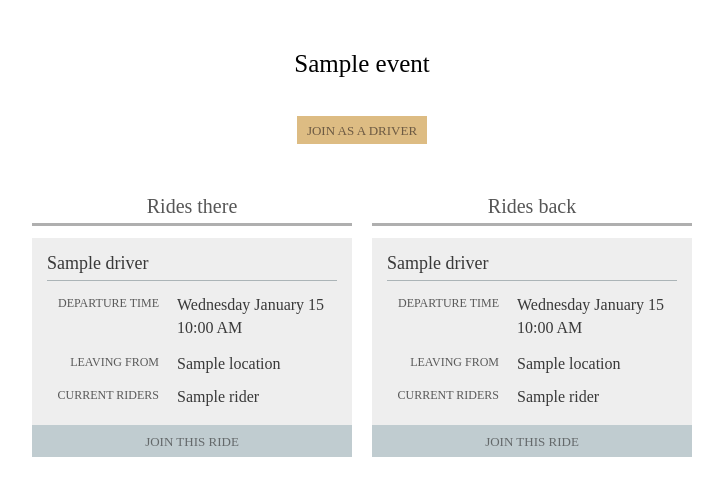
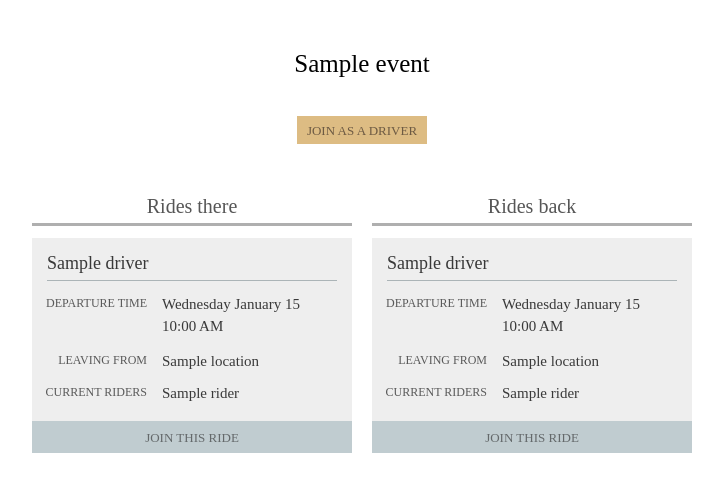
Before and after one commit to nikrdc/motorpool, a Flask app: template templates/event.html in a window 1280 px wide. Shown: the top 496 px of the page, without its empty margins (278-1001 px from the left). Run offline with Flask 2, Linux system fonts and the light colour scheme; tables that the repository leaves empty hold one stand-in row (values such as "Sample post"); the template is opened without the code that fills it: values that come from a table or form of the project are taken from there, most other values are stand-ins (such as "Sample title", 1, 10 or a date in 2020); some libraries are stand-ins or nearby versions; some web fonts are replaced.

Commit message:
cleaned up some javascript and css

```diff
--- a/static/style.css
+++ b/static/style.css
@@ -111,7 +111,7 @@ body {
     width: 320px;
     margin: 0 auto 10px auto;
     font-family: 'WhitneyMedium';
-    font-size: 16px;
+    font-size: 15px;
 }
 
 .driver_name {
@@ -130,7 +130,7 @@ body {
     text-transform: uppercase;
     font-family: 'WhitneySemibold';
     font-size: 12px;
-    margin: 0 0 0 17px;
+    margin: 0 0 0 5px;
     color: #595959;
     width: 105px;
     text-align: right;
@@ -141,20 +141,20 @@ body {
 }
 
 .date {
-    margin: -15px 0 0 140px;
+    margin: -15px 0 0 125px;
 }
 
 .time {
-    margin: 5px 0 18px 140px;
+    margin: 5px 0 18px 125px;
 }
 
 .location {
-    margin: -15px 0 0 140px;
+    margin: -15px 0 0 125px;
 }
 
 .driver_card ul {
     list-style-type: none;
-    margin: 5px 0 10px 100px;
+    margin: 5px 0 10px 85px;
 }
 
 .driver_card li {
@@ -166,7 +166,7 @@ body {
 }
 
 .riders_label {
-    margin: 15px 0 -20px 17px;
+    margin: 15px 0 -20px 5px;
 }
 
 .the_choice_driver {
@@ -388,7 +388,7 @@ a {
 
 .rider_card {
     background-color: #eee;
-    padding: 12px;
+    padding: 10px 12px;
     height: 43px;
     margin: 0 0 10px 0;
     color: #393939;
@@ -402,7 +402,7 @@ a {
 .rider_name {
     font-family: 'WhitneyMedium';
     font-size: 18px;
-    margin: 0 0 10px 0;
+    margin: 0 0 7px 0;
 }
 
 .rider_phone {
@@ -414,7 +414,7 @@ a {
     width: 30px;
     height: 30px;
     float: right;
-    margin: -40px 5px 0 0;
+    margin: -37px 5px 0 0;
 }
 
 #delete_driver_form {
--- a/templates/driver.html
+++ b/templates/driver.html
@@ -10,7 +10,8 @@ with {{ driver.name }}{% endblock %}
 
 <script>
     $(document).ready(function() {
-        $('.delete_rider').hover(function() {
+        var $delete_rider = $('.delete_rider');
+        $delete_rider.hover(function() {
             $(this.parentNode.parentNode).css("background-color","#cc7979");
             $(this.parentNode.parentNode).css("color","#911313");
             $(this).attr('src', "/static/img/close_red.png");
```
Also changed, not shown: templates/add_rider.html (+13 -0 lines).
